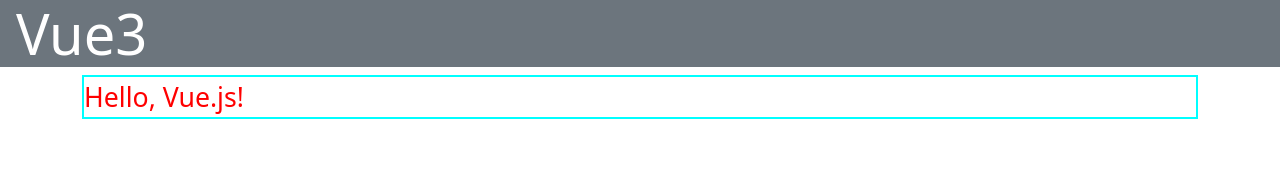
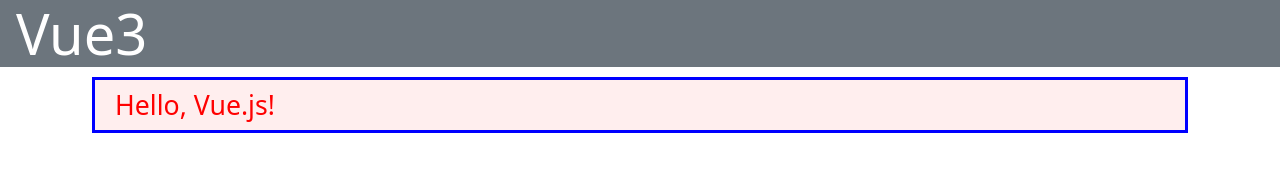
Before and after one commit to CottonTesseract/practice_vue3, a plain HTML site: page index.html in a window 1280 px wide. Drawn offline with nearby package versions, Linux system fonts and the light colour scheme.

Commit message:
apply object into v-bind:style

```diff
--- a/index.html
+++ b/index.html
@@ -11,7 +11,7 @@
 	<body>
 		<h1 class="bg-secondary text-white display-4 px-3">Vue3</h1>
 		<div id="app" class="container">
-			<p v-bind:style="{fontSize:'20pt',color:'red',border:'2px solid cyan'}">
+			<p v-bind:style="styles">
 				{{ message }}
 			</p>
 		</div>
@@ -19,7 +19,15 @@
 			const appdata = {
 				data() {
 					return{
-						message: 'Hello, Vue.js!'
+						message: 'Hello, Vue.js!',
+						styles: {
+							margin: '10px',
+							padding: '5px 20px',
+							fontSize: '20pt',
+							color: 'red',
+							backgroundColor: "#fee",
+							border: '3px solid blue'
+						}
 					}
 				}
 			}
```
